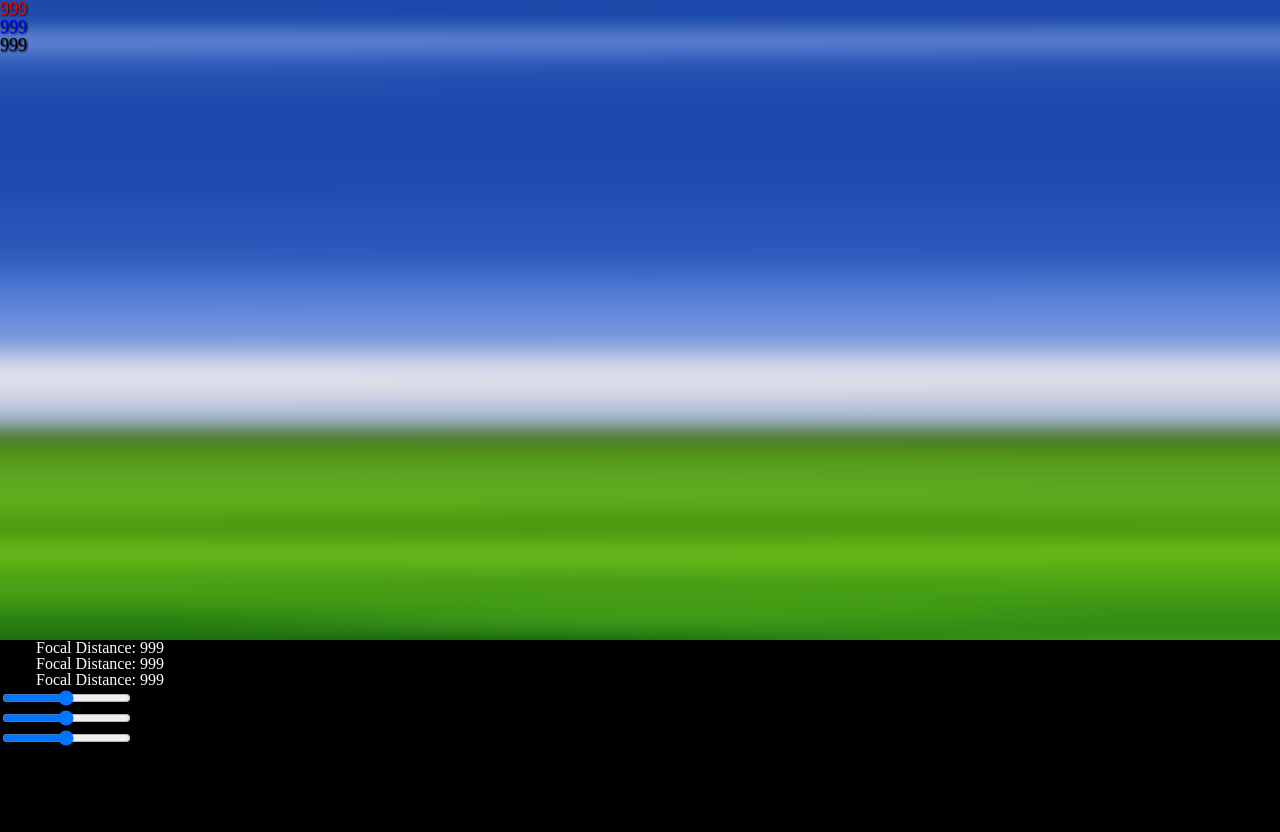
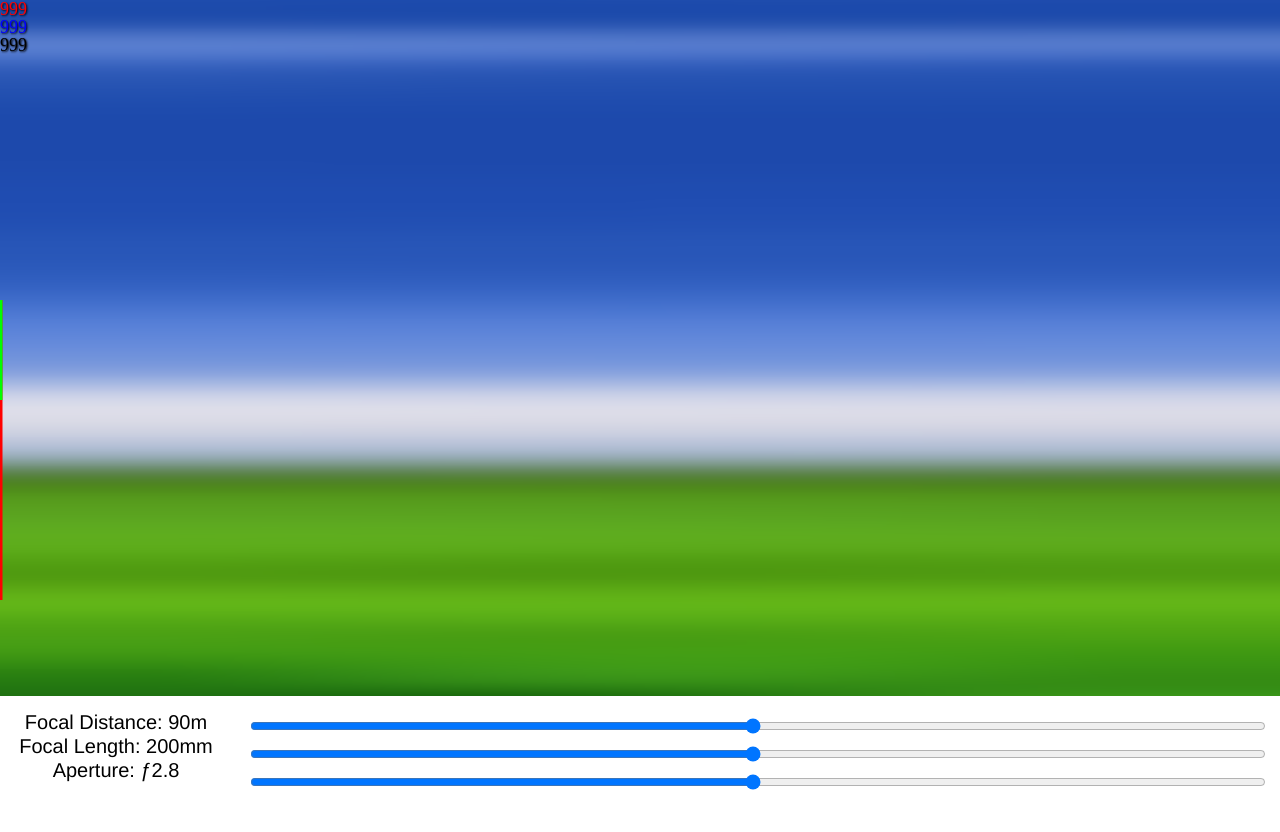
Before and after one commit to jmenter/lens-lab-html, a plain HTML site: page index.html in a window 1280 px wide. Before the commit the page ends 800 px from the top, so only its background shows below. Drawn offline with Linux system fonts and the light colour scheme.

Commit message:
improved some things

```diff
--- a/index.html
+++ b/index.html
@@ -1,39 +1,58 @@
 <html>
-
   <head>
     <title>Lens•Lab</title>
-    <meta charset="UTF-8">
-    <meta name="viewport" content="width=device-width, initial-scale=1">
-    <link href="./styles.css" rel="stylesheet" type="text/css">
+    <meta charset="UTF-8" />
+    <meta name="viewport" content="width=device-width, initial-scale=1" />
+    <link href="./styles.css" rel="stylesheet" type="text/css" />
   </head>
 
   <body onload="reset(event)">
     <div class="background" id="background">
       <div class="label focal-distance" id="label-hyperfocal">999</div>
-        <div class="label focal-length" id="label-hyperfocal">999</div>
-        <div class="label focal-aperture" id="label-hyperfocal">999</div>
+      <div class="label focal-length" id="label-dof-far">999</div>
+      <div class="label focal-aperture" id="label-focal-distance">999</div>
     </div>
     <canvas class="sandbox" id="sandbox"></canvas>
     <div class="labels-container">
       <div class="slider-label" id="focal-distance-label">
-            Focal Distance: 999
+        Focal Distance: 90m
       </div>
       <div class="slider-label" id="focal-distance-label">
-            Focal Distance: 999
+        Focal Length: 200mm
       </div>
       <div class="slider-label" id="focal-distance-label">
-            Focal Distance: 999
+        Aperture: ƒ2.8
       </div>
     </div>
     <div class="sliders-container">
-        <input type="range" min="1" max="100" value="50" class="slider" id="focalDistanceSlider"
-            oninput="handleFocalDistanceOnChange(event)">
-        <input type="range" min="1" max="100" value="50" class="slider" id="focalLengthSlider"
-            oninput="handleFocalLengthOnChange(event)">
-        <input type="range" min="1" max="100" value="50" class="slider" id="apertureSlider"
-            oninput="handleApertureOnChange(event)">
+      <input
+        type="range"
+        min="1"
+        max="100"
+        value="50"
+        class="slider"
+        id="focalDistanceSlider"
+        oninput="handleFocalDistanceOnChange(event)"
+      />
+      <input
+        type="range"
+        min="1"
+        max="100"
+        value="50"
+        class="slider"
+        id="focalLengthSlider"
+        oninput="handleFocalLengthOnChange(event)"
+      />
+      <input
+        type="range"
+        min="1"
+        max="100"
+        value="50"
+        class="slider"
+        id="apertureSlider"
+        oninput="handleApertureOnChange(event)"
+      />
     </div>
     <script src="./source.js"></script>
   </body>
-
 </html>
--- a/source.js
+++ b/source.js
@@ -1,33 +1,65 @@
-const canvas = document.getElementById('sandbox');
-const context = canvas.getContext('2d');
+const canvas = document.getElementById("sandbox");
+const context = canvas.getContext("2d");
 
 var focalDistance = 0;
 var focalLength = 0;
 var aperture = 0;
 
 const reset = event => {
-    draw()
-}
+  draw();
+};
 
 const handleFocalDistanceOnChange = event => {
-    var label = document.getElementById("label-hyperfocal")
-    foo = event.target.value
-    label.innerText = foo
-    draw()
-}
+  focalDistance = event.target.value;
+  var label = document.getElementById("label-hyperfocal");
+  label.innerText = "Focal Distance: " + focalDistance;
+  draw();
+};
+
+const handleFocalLengthOnChange = event => {
+  focalLength = event.target.value;
+  var label = document.getElementById("label-dof-far");
+  label.innerText = "DoF Far: " + focalLength;
+  draw();
+};
+
+const handleApertureOnChange = event => {
+  aperture = event.target.value;
+  var label = document.getElementById("label-focal-distance");
+  label.innerText = "Aperture: " + aperture;
+  draw();
+};
+
 const draw = () => {
-    var height = window.innerHeight - 200
-    canvas.width = window.innerWidth * window.devicePixelRatio;
-    canvas.height = height * window.devicePixelRatio;
-    canvas.style.width = window.innerWidth + 'px';
-    canvas.style.height = height + 'px';
+  var height = window.innerHeight - 200;
+  canvas.width = window.innerWidth * window.devicePixelRatio;
+  canvas.height = height * window.devicePixelRatio;
+  canvas.style.width = window.innerWidth + "px";
+  canvas.style.height = height + "px";
 
-    context.clearRect(0, 0, canvas.width, canvas.height);
+  context.clearRect(0, 0, canvas.width, canvas.height);
 
-    context.beginPath();
-    context.moveTo(0, canvas.height / 2)
+  context.lineWidth = 5;
+  context.strokeStyle = "#ff0000";
+  context.beginPath();
+  context.moveTo(0, canvas.height / 2);
 
-    context.lineTo(canvas.width * (foo / 100), canvas.height / 2)
-    context.stroke();
+  context.lineTo(canvas.width * (focalDistance / 100), canvas.height / 1);
+  context.stroke();
 
-}
+  context.lineWidth = 5;
+  context.strokeStyle = "#00ff00";
+  context.beginPath();
+  context.moveTo(0, canvas.height / 2);
+
+  context.lineTo(canvas.width * (focalLength / 100), canvas.height / 1.5);
+  context.stroke();
+
+  context.lineWidth = 5;
+  context.strokeStyle = "#000ff";
+  context.beginPath();
+  context.moveTo(0, canvas.height / 2);
+
+  context.lineTo(canvas.width * (aperture / 100), canvas.height / 2);
+  context.stroke();
+};
--- a/styles.css
+++ b/styles.css
@@ -1,4 +1,84 @@
-html, body, div, span, applet, object, iframe, h1, h2, h3, h4, h5, h6, p, blockquote, pre, a, abbr, acronym, address, big, cite, code, del, dfn, em, img, ins, kbd, q, s, samp, small, strike, strong, sub, sup, tt, var, b, u, i, center, dl, dt, dd, ol, ul, li, fieldset, form, label, legend, table, caption, tbody, tfoot, thead, tr, th, td, article, aside, canvas, details, embed, figure, figcaption, footer, header, hgroup, menu, nav, output, ruby, section, summary, time, mark, audio, video {
+html,
+body,
+div,
+span,
+applet,
+object,
+iframe,
+h1,
+h2,
+h3,
+h4,
+h5,
+h6,
+p,
+blockquote,
+pre,
+a,
+abbr,
+acronym,
+address,
+big,
+cite,
+code,
+del,
+dfn,
+em,
+img,
+ins,
+kbd,
+q,
+s,
+samp,
+small,
+strike,
+strong,
+sub,
+sup,
+tt,
+var,
+b,
+u,
+i,
+center,
+dl,
+dt,
+dd,
+ol,
+ul,
+li,
+fieldset,
+form,
+label,
+legend,
+table,
+caption,
+tbody,
+tfoot,
+thead,
+tr,
+th,
+td,
+article,
+aside,
+canvas,
+details,
+embed,
+figure,
+figcaption,
+footer,
+header,
+hgroup,
+menu,
+nav,
+output,
+ruby,
+section,
+summary,
+time,
+mark,
+audio,
+video {
   margin: 0;
   padding: 0;
   border: 0;
@@ -9,25 +89,39 @@ html, body, div, span, applet, object, iframe, h1, h2, h3, h4, h5, h6, p, blockq
 
 /* HTML5 display-role reset for older browsers */
 
-article, aside, details, figcaption, figure, footer, header, hgroup, menu, nav, section {
+article,
+aside,
+details,
+figcaption,
+figure,
+footer,
+header,
+hgroup,
+menu,
+nav,
+section {
   display: block;
 }
 
 body {
   line-height: 1;
-    background-color: black;
 }
 
-ol, ul {
+ol,
+ul {
   list-style: none;
 }
 
-blockquote, q {
+blockquote,
+q {
   quotes: none;
 }
 
-blockquote:before, blockquote:after, q:before, q:after {
-    content: '';
+blockquote:before,
+blockquote:after,
+q:before,
+q:after {
+  content: "";
   content: none;
 }
 
@@ -38,7 +132,7 @@ table {
 
 .background {
   width: 100%;
-    height: 80%;
+  height: calc(100vh - (calc(24px * 3 + 16px * 2)));
   background-image: url("./background.png");
   background-size: 100% 100%;
 }
@@ -69,20 +163,42 @@ table {
 }
 
 .labels-container {
+  float: left;
+  padding: 16px;
   width: 200px;
+  height: calc(24px * 3 + 16px * 2);
+}
+
+.sliders-container {
+  float: left;
+  padding: 16px;
+  width: calc(100% - 264px);
+  height: calc(24px * 3 + 16px * 2);
 }
 
 .slider-label {
+  font-family: Helvetica;
   float: left;
   clear: both;
   text-align: center;
   width: 100%;
-    color: white;
+  height: 24px;
+  font-size: 20px;
 }
-
-.sliders-container {}
 
 .slider {
   float: left;
   clear: both;
+  width: 100%;
+  height: 24px;
 }
+
+.slider::-webkit-slider-thumb {
+  width: 25px; /* Set a specific slider handle width */
+  height: 25px; /* Slider handle height */
+}
+
+.slider::-moz-range-thumb {
+  width: 25px; /* Set a specific slider handle width */
+  height: 25px; /* Slider handle height */
+}
```
Lines whose indentation alone changed are shown as unchanged.
